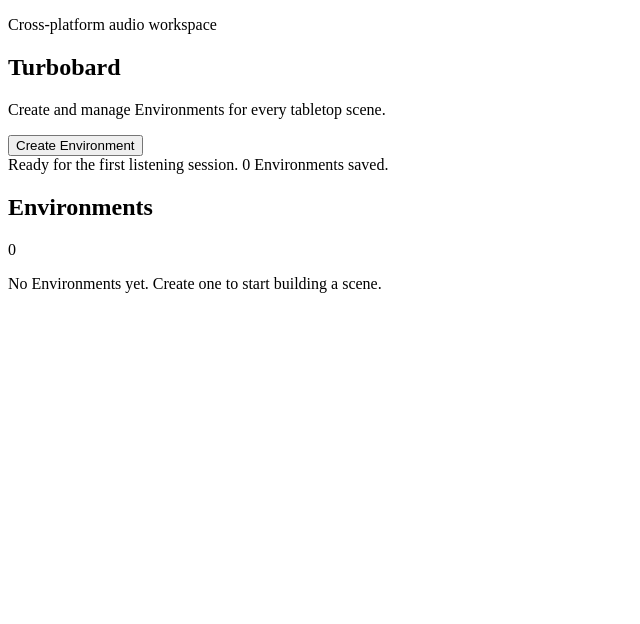
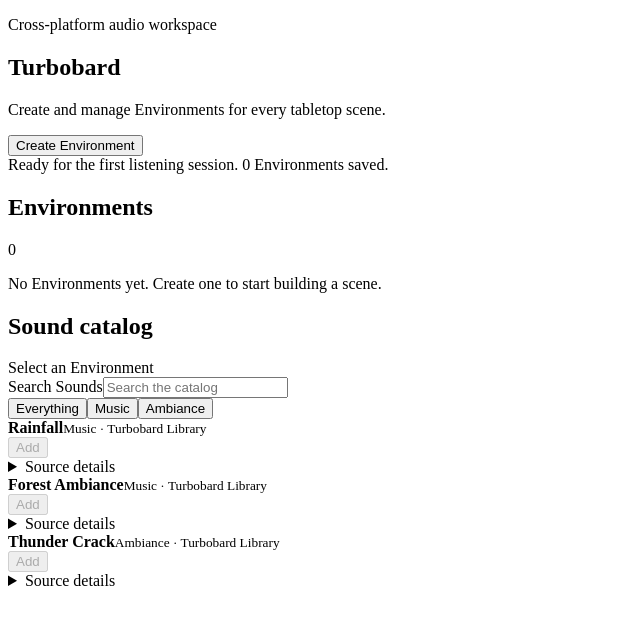
Before and after one commit to bencodrington/turbobard, a React (Vite) app: page / in a window 1280 px wide. Shown: the top 624 px of the page, without its empty margins (0-640 px from the left). Built offline with nearby package versions, Linux system fonts and the light colour scheme; the HTML template or start-up script is replaced by a standard one.

Commit message:
Implement Sound catalog composition for environments

```diff
--- a/src/App.tsx
+++ b/src/App.tsx
@@ -1,4 +1,4 @@
-import { useMemo, useState } from 'react'
+import { useEffect, useMemo, useState } from 'react'
 import {
   createEnvironment,
   deleteEnvironment,
@@ -7,6 +7,55 @@ import {
 } from './domain/environments'
 import type { Environment } from './domain/playback'
 import { createEnvironmentPersistence } from './persistence/environments'
+import {
+  addCatalogItem,
+  addCatalogPack,
+  catalogMatches,
+  placeSound,
+  removeSound,
+  type CatalogFilter,
+  type CatalogItem,
+  type SoundCatalog,
+} from './domain/catalog'
+
+const catalogItems: CatalogItem[] = [
+  {
+    id: 'rain',
+    name: 'Rainfall',
+    kind: 'loop',
+    tags: ['weather', 'music'],
+    source: {
+      author: 'Turbobard Library',
+      urls: ['https://example.test/rain'],
+    },
+  },
+  {
+    id: 'forest',
+    name: 'Forest Ambiance',
+    kind: 'loop',
+    tags: ['nature', 'ambiance'],
+    source: {
+      author: 'Turbobard Library',
+      urls: ['https://example.test/forest'],
+    },
+  },
+  {
+    id: 'thunder',
+    name: 'Thunder Crack',
+    kind: 'one-shot',
+    tags: ['weather', 'ambiance'],
+    variations: ['thunder-1'],
+    source: {
+      author: 'Turbobard Library',
+      urls: ['https://example.test/thunder'],
+    },
+  },
+]
+
+const demoSoundCatalog: SoundCatalog = {
+  search: async (query, filter) =>
+    catalogItems.filter((item) => catalogMatches(item, query, filter)),
+}
 
 function newEnvironmentId(): string {
   return typeof crypto.randomUUID === 'function'
@@ -25,6 +74,28 @@ export default function App() {
   const [selectedId, setSelectedId] = useState<string | undefined>(
     () => environments[0]?.id,
   )
+  const [query, setQuery] = useState('')
+  const [filter, setFilter] = useState<CatalogFilter>('everything')
+  const [catalogError, setCatalogError] = useState(false)
+  const [catalogLoading, setCatalogLoading] = useState(false)
+  const [results, setResults] = useState<CatalogItem[]>([])
+  const [catalogAttempt, setCatalogAttempt] = useState(0)
+  const selectedEnvironment = environments.find(
+    (item) => item.id === selectedId,
+  )
+  useEffect(() => {
+    let active = true
+    setCatalogLoading(true)
+    setCatalogError(false)
+    demoSoundCatalog
+      .search(query, filter)
+      .then((next) => active && setResults(next))
+      .catch(() => active && setCatalogError(true))
+      .finally(() => active && setCatalogLoading(false))
+    return () => {
+      active = false
+    }
+  }, [catalogAttempt, filter, query])
 
   const updateEnvironments = (next: Environment[]) => {
     setEnvironments(next)
@@ -55,6 +126,15 @@ export default function App() {
     updateEnvironments(
       environments.map((item) =>
         item.id === environment.id ? toggleEnvironmentExpanded(item) : item,
+      ),
+    )
+  }
+
+  const updateSelectedSounds = (sounds: Environment['sounds']) => {
+    if (!selectedEnvironment) return
+    updateEnvironments(
+      environments.map((item) =>
+        item.id === selectedEnvironment.id ? { ...item, sounds } : item,
       ),
     )
   }
@@ -155,6 +235,137 @@ export default function App() {
             </div>
           )}
         </section>
+        <section className="catalog-panel" aria-labelledby="catalog-heading">
+          <div className="section-heading">
+            <h2 id="catalog-heading">Sound catalog</h2>
+            <span>
+              {selectedEnvironment
+                ? `Editing ${selectedEnvironment.name}`
+                : 'Select an Environment'}
+            </span>
+          </div>
+          <label htmlFor="catalog-search">Search Sounds</label>
+          <input
+            id="catalog-search"
+            value={query}
+            onChange={(event) => setQuery(event.target.value)}
+            placeholder="Search the catalog"
+          />
+          <div
+            className="catalog-filters"
+            role="group"
+            aria-label="Catalog filters"
+          >
+            {(['everything', 'music', 'ambiance'] as CatalogFilter[]).map(
+              (value) => (
+                <button
+                  key={value}
+                  className="secondary-button"
+                  aria-pressed={filter === value}
+                  onClick={() => setFilter(value)}
+                >
+                  {value[0].toUpperCase() + value.slice(1)}
+                </button>
+              ),
+            )}
+          </div>
+          {catalogLoading ? (
+            <p role="status">Loading Sounds…</p>
+          ) : catalogError ? (
+            <div role="alert">
+              Catalog unavailable.{' '}
+              <button
+                className="text-button"
+                onClick={() => setCatalogAttempt((attempt) => attempt + 1)}
+              >
+                Retry
+              </button>
+            </div>
+          ) : results.length === 0 ? (
+            <p className="empty-state">No Sounds found.</p>
+          ) : (
+            <div className="catalog-results">
+              {results.map((item) => (
+                <article className="catalog-item" key={item.id}>
+                  <div>
+                    <strong>{item.name}</strong>
+                    <small>
+                      {item.kind === 'loop' ? 'Music' : 'Ambiance'} ·{' '}
+                      {item.source?.author ?? 'Unknown source'}
+                    </small>
+                  </div>
+                  <button
+                    className="secondary-button"
+                    disabled={!selectedEnvironment}
+                    onClick={() =>
+                      updateSelectedSounds(
+                        addCatalogItem(selectedEnvironment?.sounds ?? [], item),
+                      )
+                    }
+                  >
+                    Add
+                  </button>
+                  <details>
+                    <summary>Source details</summary>
+                    <p>{item.source?.author ?? 'Unknown source'}</p>
+                  </details>
+                </article>
+              ))}
+            </div>
+          )}
+          {selectedEnvironment && results.length > 1 && (
+            <button
+              className="primary-button"
+              onClick={() =>
+                updateSelectedSounds(
+                  addCatalogPack(selectedEnvironment.sounds, results),
+                )
+              }
+            >
+              Add results as pack
+            </button>
+          )}
+          {selectedEnvironment && (
+            <div className="sound-list">
+              <h3>Sounds in Environment</h3>
+              {selectedEnvironment.sounds.length === 0 ? (
+                <p className="empty-state">No Sounds added yet.</p>
+              ) : (
+                selectedEnvironment.sounds.map((sound) => (
+                  <div className="sound-row" key={sound.id}>
+                    <span>{sound.name ?? sound.id}</span>
+                    <select
+                      aria-label={`Placement for ${sound.name ?? sound.id}`}
+                      value={sound.placement}
+                      onChange={(event) =>
+                        updateSelectedSounds(
+                          placeSound(
+                            selectedEnvironment.sounds,
+                            sound.id,
+                            event.target.value as 'ambiance' | 'combat',
+                          ),
+                        )
+                      }
+                    >
+                      <option value="ambiance">Ambiance</option>
+                      <option value="combat">Combat</option>
+                    </select>
+                    <button
+                      className="text-button danger-button"
+                      onClick={() =>
+                        updateSelectedSounds(
+                          removeSound(selectedEnvironment.sounds, sound.id),
+                        )
+                      }
+                    >
+                      Remove
+                    </button>
+                  </div>
+                ))
+              )}
+            </div>
+          )}
+        </section>
       </section>
     </main>
   )
--- /dev/null
+++ b/src/domain/catalog.ts
@@ -0,0 +1,79 @@
+import type { Placement, Sound, SoundKind } from './playback'
+
+export type CatalogFilter = 'everything' | 'music' | 'ambiance'
+
+export type CatalogItem = {
+  id: string
+  name: string
+  kind: SoundKind
+  source?: { author?: string; urls: string[] }
+  tags?: string[]
+  variations?: string[]
+  packId?: string
+  packName?: string
+}
+
+export type SoundCatalog = {
+  search: (query: string, filter: CatalogFilter) => Promise<CatalogItem[]>
+}
+
+export function catalogMatches(
+  item: CatalogItem,
+  query: string,
+  filter: CatalogFilter,
+): boolean {
+  const haystack = [item.name, ...(item.tags ?? [])].join(' ').toLowerCase()
+  const matchesQuery = haystack.includes(query.trim().toLowerCase())
+  const matchesFilter =
+    filter === 'everything' ||
+    (filter === 'music' && item.kind === 'loop') ||
+    (filter === 'ambiance' && item.kind === 'one-shot')
+  return matchesQuery && matchesFilter
+}
+
+export function addCatalogItem(
+  sounds: Sound[],
+  item: CatalogItem,
+  placement: Placement = 'ambiance',
+): Sound[] {
+  if (sounds.some((sound) => sound.id === item.id)) return sounds
+  return [
+    ...sounds,
+    {
+      id: item.id,
+      name: item.name,
+      kind: item.kind,
+      placement,
+      volume: 1,
+      source: item.source,
+      tags: item.tags,
+      variations: item.variations,
+      loaded: false,
+    },
+  ]
+}
+
+export function addCatalogPack(
+  sounds: Sound[],
+  items: CatalogItem[],
+  placement: Placement = 'ambiance',
+): Sound[] {
+  return items.reduce(
+    (next, item) => addCatalogItem(next, item, placement),
+    sounds,
+  )
+}
+
+export function removeSound(sounds: Sound[], soundId: string): Sound[] {
+  return sounds.filter((sound) => sound.id !== soundId)
+}
+
+export function placeSound(
+  sounds: Sound[],
+  soundId: string,
+  placement: Placement,
+): Sound[] {
+  return sounds.map((sound) =>
+    sound.id === soundId ? { ...sound, placement } : sound,
+  )
+}
--- a/src/styles.css
+++ b/src/styles.css
@@ -99,6 +99,71 @@ h1 {
   background: #121d35cc;
 }
 
+.catalog-panel {
+  margin-top: 1rem;
+  padding: 1.25rem;
+  border: 1px solid #435783;
+  border-radius: 1rem;
+  background: #121d35cc;
+}
+
+.catalog-panel > input {
+  width: 100%;
+  margin-top: 0.75rem;
+  padding: 0.65rem 0.75rem;
+  border: 1px solid #6075a5;
+  border-radius: 0.45rem;
+  color: #eef2ff;
+  background: #0d1321;
+  font: inherit;
+}
+
+.catalog-filters,
+.catalog-results,
+.sound-list {
+  display: grid;
+  gap: 0.6rem;
+  margin-top: 0.75rem;
+}
+
+.catalog-filters {
+  display: flex;
+  flex-wrap: wrap;
+}
+
+.catalog-item,
+.sound-row {
+  display: flex;
+  align-items: center;
+  justify-content: space-between;
+  gap: 0.75rem;
+  padding: 0.75rem;
+  border: 1px solid #34476e;
+  border-radius: 0.55rem;
+}
+
+.catalog-item small {
+  display: block;
+  color: #aebcdf;
+}
+
+.catalog-item details {
+  margin-left: auto;
+  color: #c3cce4;
+}
+
+.sound-row select {
+  padding: 0.35rem;
+  color: #eef2ff;
+  background: #0d1321;
+  border: 1px solid #6075a5;
+  border-radius: 0.35rem;
+}
+
+.sound-list h3 {
+  margin-bottom: 0;
+}
+
 .section-heading,
 .environment-card-header,
 .environment-actions {
```
Also changed, not shown: 2 other files (tests, documents, lock files or other folders).
